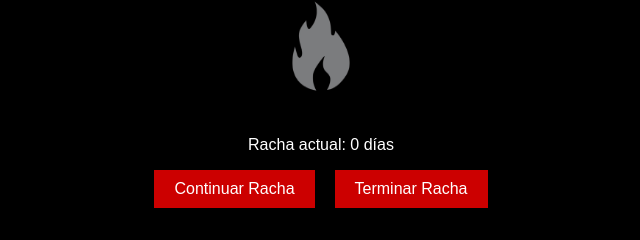
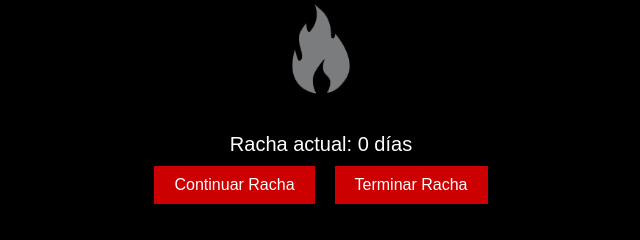
Before and after one commit to NexaryWork/WolfQuestStreak, a plain HTML site: page index.html in a window 1280 px wide. Shown: the part 338-578 px from the top of the page, 319-959 px from the left. Drawn offline with Linux system fonts and the light colour scheme.

Commit message:
styles.css

```diff
--- a/styles.css
+++ b/styles.css
@@ -19,6 +19,11 @@ body {
     margin-bottom: 20px;
 }
 
+#racha-counter {
+    font-size: 20px;
+    margin: 10px 0;
+}
+
 .buttons {
     display: flex;
     justify-content: center;
```
